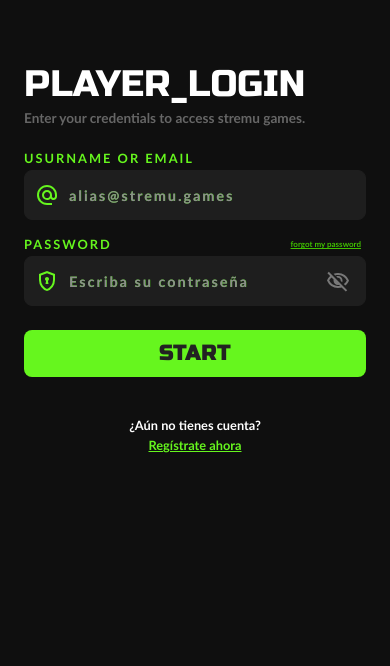
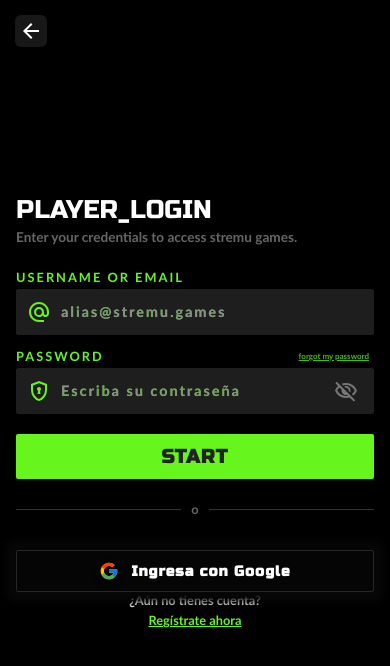
Before and after one commit to elmartuki/stremuGames-Front, a React (Vite) app: page /login in a window 390 px wide. Shown: the top 666 px of the page. Built offline with nearby package versions, Linux system fonts and the light colour scheme; no server answers.

Commit message:
Feat(google-auth): Se agrego una imagen en el fondo del registro de empresas.

```diff
--- a/src/componets/auth/Login.jsx
+++ b/src/componets/auth/Login.jsx
@@ -1,18 +1,18 @@
-import React from "react";
+import React, { useState } from "react";
 import clientAxios from "../../utils/clientAxios";
-import { useState } from "react";
 import { useNavigate } from "react-router-dom";
-import back from "../../icons/back.svg";
 import joystick from "../../icons/joystick.svg";
 import arroba from "../../icons/arroba.svg";
 import encrypted from "../../icons/encrypted.svg";
 import visibility_off from "../../icons/visibility_off.svg";
 import visibility from "../../icons/visibility.svg";
-import logoutWhite from "../../icons/logoutWhite.svg";
+import background_3 from "../../icons/background_3.png";
 import errorIcon from "../../icons/error.svg";
 import fondo_futurista_4k from "../../images/fondo_futurista_4k.jpg";
 import fondo_futurista_4k_2 from "../../images/fondo_futurista_4k_2.jpg";
 import fondo_futurista_4k_3 from "../../images/fondo_futurista_4k_3.jpg";
+import { loginWithGoogle } from "../../utils/FireBase";
+import "../../css/loginUsuarios.css";
 
 export default function Login() {
   const [form, setForm] = useState({
@@ -23,26 +23,45 @@
   const [errorLogin, setErrorLogin] = useState("");
 
   const navigate = useNavigate();
+
+  const handleGoogleLogin = async () => {
+    try {
+      const { idToken } = await loginWithGoogle();
+
+      const response = await clientAxios.post("/usuarios/login", {
+        token: idToken,
+      });
+
+      if (response.status === 200) {
+        localStorage.setItem("TokenStremuGames", response.data.token);
+        localStorage.setItem("usuario", JSON.stringify(response.data.usuario));
+        navigate("/explorar");
+      }
+    } catch (error) {
+      console.error(error);
+      if (error.response && error.response.status === 404) {
+        setErrorLogin("Cuenta no encontrada. Por favor regístrate primero.");
+      } else {
+        setErrorLogin("Error al iniciar sesión con Google");
+      }
+    }
+  };
+
   const handleSubmit = async (event) => {
     event.preventDefault();
     setErrorLogin("");
+
     if (!form.usuario_email.trim() && !form.password.trim()) {
-      setErrorLogin("Escriba su usuario/email y su contraseña");
-      return;
+      return setErrorLogin("Escriba su usuario/email y su contraseña");
     }
-
     if (!form.usuario_email.trim()) {
-      setErrorLogin("Escriba su usuario/email");
-      return;
+      return setErrorLogin("Escriba su usuario/email");
     }
     if (!form.password.trim()) {
-      setErrorLogin("Escriba su contraseña");
-      return;
+      return setErrorLogin("Escriba su contraseña");
     }
-
     if (form.password.length < 6) {
-      setErrorLogin("Usuario/Email o contraseña incorrectos");
-      return;
+      return setErrorLogin("Usuario/Email o contraseña incorrectos");
     }
 
     try {
@@ -50,9 +69,7 @@
 
       if (response.status === 200) {
         localStorage.setItem("TokenStremuGames", response.data.token);
-
         localStorage.setItem("usuario", JSON.stringify(response.data.usuario));
-
         navigate("/explorar");
       }
     } catch (error) {
@@ -63,13 +80,17 @@
   return (
     <>
       <section className="container-login-father">
+        <img
+          src={background_3}
+          className="background-login-image"
+          alt="Fondo de pantalla del login"
+        />
         <article className="container-login">
           <div className="subcontainer-login">
             <div className="container-login-title">
               <div className="image-joystick">
                 <img src={joystick} alt="Joystick" />
               </div>
-
               <p>STREMU GAMES</p>
             </div>
             <p className="container-login-subtitle">BEYOND THE</p>
@@ -80,13 +101,14 @@
             </p>
             <div className="carousel">
               <div className="zoom-carousel">
-                <img src={fondo_futurista_4k} />
-                <img src={fondo_futurista_4k_2} />
-                <img src={fondo_futurista_4k_3} />
+                <img src={fondo_futurista_4k} alt="Fondo 1" />
+                <img src={fondo_futurista_4k_2} alt="Fondo 2" />
+                <img src={fondo_futurista_4k_3} alt="Fondo 3" />
               </div>
             </div>
           </div>
         </article>
+
         <section className="login-section">
           <form className="login-form" onSubmit={handleSubmit}>
             <div className="login-card">
@@ -99,9 +121,8 @@
               <div className="login-form__content">
                 <div className="login-form__field">
                   <label className="login-form__label" htmlFor="usuario_email">
-                    USURNAME OR EMAIL
+                    USERNAME OR EMAIL
                   </label>
-
                   <div className="login-form__input-wrapper">
                     <img src={arroba} alt="" />
                     <input
@@ -111,10 +132,7 @@
                       placeholder="alias@stremu.games"
                       value={form.usuario_email}
                       onChange={(e) =>
-                        setForm({
-                          ...form,
-                          usuario_email: e.target.value,
-                        })
+                        setForm({ ...form, usuario_email: e.target.value })
                       }
                     />
                   </div>
@@ -129,10 +147,8 @@
                       forgot my password
                     </a>
                   </div>
-
                   <div className="login-form__input-wrapper">
                     <img src={encrypted} alt="Contraseña" />
-
                     <input
                       id="password"
                       type={mostrarPassword ? "text" : "password"}
@@ -140,56 +156,76 @@
                       placeholder="Escriba su contraseña"
                       value={form.password}
                       onChange={(e) =>
-                        setForm({
-                          ...form,
-                          password: e.target.value,
-                        })
+                        setForm({ ...form, password: e.target.value })
                       }
                     />
-
                     <button
                       type="button"
                       className="login-form__toggle-password"
                       onClick={() => setMostrarPassword(!mostrarPassword)}
-                      aria-label={
-                        mostrarPassword
-                          ? "Ocultar contraseña"
-                          : "Mostrar contraseña"
-                      }
                     >
                       <img
                         src={mostrarPassword ? visibility : visibility_off}
-                        alt={
-                          mostrarPassword
-                            ? "Ocultar contraseña"
-                            : "Mostrar contraseña"
-                        }
+                        alt="Toggle Password"
                       />
                     </button>
                   </div>
                 </div>
+
                 {errorLogin && (
-                  <>
                   <div className="login-form__error login-form__error--center">
-                      <img src={errorIcon} />
+                    <img src={errorIcon} alt="Error" />
                     <p>{errorLogin}</p>
                   </div>
-                  </>
                 )}
 
                 <button type="submit" className="login-form__submit">
                   <p>START</p>
                 </button>
+
+                <div className="login-form__separator">
+                  <span></span>o<span></span>
+                </div>
+
+                <button
+                  type="button"
+                  onClick={handleGoogleLogin}
+                  className="login-form__submit_google"
+                >
+                  <svg
+                    xmlns="http://www.w3.org/2000/svg"
+                    viewBox="0 0 48 48"
+                    width="24px"
+                    height="24px"
+                  >
+                    <path
+                      fill="#FFC107"
+                      d="M43.611,20.083H42V20H24v8h11.303c-1.649,4.657-6.08,8-11.303,8c-6.627,0-12-5.373-12-12c0-6.627,5.373-12,12-12c3.059,0,5.842,1.154,7.961,3.039l5.657-5.657C34.046,6.053,29.268,4,24,4C12.955,4,4,12.955,4,24c0,11.045,8.955,20,20,20c11.045,0,20-8.955,20-20C44,22.659,43.862,21.35,43.611,20.083z"
+                    />
+                    <path
+                      fill="#FF3D00"
+                      d="M6.306,14.691l6.571,4.819C14.655,15.108,18.961,12,24,12c3.059,0,5.842,1.154,7.961,3.039l5.657-5.657C34.046,6.053,29.268,4,24,4C16.318,4,9.656,8.337,6.306,14.691z"
+                    />
+                    <path
+                      fill="#4CAF50"
+                      d="M24,44c5.166,0,9.86-1.977,13.409-5.192l-6.19-5.238C29.211,35.091,26.715,36,24,36c-5.202,0-9.619-3.317-11.283-7.946l-6.522,5.025C9.505,39.556,16.227,44,24,44z"
+                    />
+                    <path
+                      fill="#1976D2"
+                      d="M43.611,20.083H42V20H24v8h11.303c-0.792,2.237-2.231,4.166-4.087,5.571c0.001-0.001,0.002-0.001,0.003-0.002l6.19,5.238C36.971,39.205,44,34,44,24C44,22.659,43.862,21.35,43.611,20.083z"
+                    />
+                  </svg>
+                  <p>Ingresa con Google</p>
+                </button>
               </div>
             </div>
-          </form>
-
             <footer className="login-footer">
               <p className="login-footer__text">¿Aún no tienes cuenta?</p>
               <a href="/registro" className="login-footer__link">
                 Regístrate ahora
               </a>
             </footer>
+          </form>
         </section>
       </section>
     </>
--- a/src/css/loginUsuarios.css
+++ b/src/css/loginUsuarios.css
@@ -1,27 +1,43 @@
+.container-login-father {
+  display: flex;
+  width: 100%;
+  height: 100dvh;
+  overflow: hidden;
+  background-color: #000;
+  position: relative;
+
+  .background-login-image {
+    display: none;
+  }
+}
+
 .container-nav-header-login {
   display: flex;
   align-items: center;
   justify-content: start;
   width: 100%;
-  height: 64px;
+  height: 60px;
   border-bottom: 2px solid rgb(0, 255, 0);
   background-color: transparent;
+  position: relative;
+  z-index: 10;
 }
 
 .login-navbar {
   position: absolute;
   left: 16px;
-  top: 20px;
+  top: 18px;
 }
 
 .login-navbar__back {
   background: none;
   border: none;
-}
+  cursor: pointer;
 
-.login-navbar__back img {
+  img {
     width: 24px;
     height: 24px;
+  }
 }
 
 .navbar_init_container {
@@ -40,7 +56,8 @@
   width: 100%;
 }
 
-.logo p {
+.logo {
+  p {
     display: flex;
     align-items: center;
     gap: 8px;
@@ -48,31 +65,46 @@
     white-space: nowrap;
   }
 
-.logo img {
+  img {
     width: 32px;
     height: 32px;
     flex-shrink: 0;
   }
+}
 
 .login-section {
   width: 100%;
+  height: 100%;
+  padding-bottom: 30px !important;
   display: flex;
   flex-direction: column;
   justify-content: center;
   align-items: center;
+  overflow: hidden;
+  background-color: #000;
 }
+
 .container-login {
   display: none;
 }
+
 .login-form {
   width: 100%;
-  margin-top: 30px;
+  height: 100%;
+  display: flex;
+  flex-direction: column;
+  justify-content: center;
+  margin-top: 0;
+  padding: 0 1rem;
 }
 
 .login-card {
   width: 100%;
-  border-radius: 12px;
-  padding: 1.5rem;
+  max-width: 450px;
+  margin: 0 auto;
+  border-radius: 2px;
+
+  background-color: transparent;
 }
 
 .login-card__header {
@@ -81,9 +113,9 @@
   margin-bottom: 1.5rem;
 
   img {
-    width: 70px;
+    width: 60px;
     padding: 10px;
-    border-radius: 12px;
+    border-radius: 2px;
     box-shadow: 1px 5px 9px #66f61e;
     background: linear-gradient(to left, #3eb402, #66f61e);
     object-fit: cover;
@@ -92,7 +124,7 @@
 
 .login-card__title {
   display: flex;
-  font-size: 2.3rem;
+  font-size: 1.6rem;
   margin-top: 0.5rem;
   margin-bottom: 0.25rem;
   font-family: "Russo One", sans-serif;
@@ -108,7 +140,7 @@
 .login-form__content {
   display: flex;
   flex-direction: column;
-  gap: 1rem;
+  gap: 0.8rem;
 }
 
 .login-form__field {
@@ -121,6 +153,7 @@
     display: flex;
     justify-content: space-between;
     align-items: center;
+
     a {
       font-size: 11px;
       margin-right: 5px;
@@ -144,11 +177,11 @@
   display: flex;
   border: 1px solid #1e1e1e;
   background-color: #1e1e1e;
-  border-radius: 8px;
+  border-radius: 2px;
 
   img {
     margin-left: 5px;
-    padding: 12px 5px;
+    padding: 10px 5px;
   }
 
   .login-form__input:focus {
@@ -156,6 +189,7 @@
     background-color: transparent;
   }
 }
+
 .login-form__toggle-password {
   background: none;
   border: none;
@@ -163,22 +197,23 @@
   display: flex;
   align-items: center;
   margin-right: 10px;
-  opacity: 40%;
+  opacity: 0.4;
 }
 
 .login-form__input {
   width: 100%;
-  padding: 0.6rem 1rem;
+  padding: 0.5rem 1rem;
   background-color: transparent;
   border: none;
   font-size: 0.9rem;
   outline: none;
-  padding: 10px 5px;
+  padding: 8px 5px;
   letter-spacing: 2px;
-}
-.login-form__input::placeholder {
+
+  &::placeholder {
     color: #8d8d8d;
     text-shadow: 0.2px 0.2px 0.1px rgba(72, 255, 0, 0.815);
+  }
 }
 .login-form__submit {
   display: flex;
@@ -186,30 +221,118 @@
   align-items: center;
   gap: 10px;
   margin-top: 0.5rem;
-  padding: 0.7rem;
-  border-radius: 8px;
+  padding: 0.6rem;
+  border-radius: 2px;
   background-color: #66f61e;
-  border: none;
+  transition: all 0.3s cubic-bezier(0.25, 0.8, 0.25, 1);
+  border: 1px solid transparent;
   cursor: pointer;
+
   p {
-    font-size: 1.3rem;
+    font-size: 1.2rem;
     font-family: "Russo One", sans-serif;
     font-weight: 900;
     font-style: normal;
     color: #222222;
     letter-spacing: 1px;
+    margin: 0;
+    transition: color 0.3s ease;
+  }
+
+  &:hover {
+    background-color: #000000;
+    border-color: #66f61e;
+    transform: scale(1.05);
+    box-shadow: 0 0 15px rgba(102, 246, 30, 0.6);
+
+    p {
+      color: #66f61e;
+      text-shadow: 0 0 5px rgba(102, 246, 30, 0.5);
+    }
+  }
+
+  &:active {
+    transform: scale(0.95);
+    box-shadow: 0 0 5px rgba(102, 246, 30, 0.3);
+  }
+}
+.login-form__separator {
+  width: 100%;
+  display: flex;
+  align-items: center;
+  justify-content: center;
+  margin: 10px 0;
+  gap: 10px;
+  color: #666;
+  font-size: 0.8rem;
+
+  span {
+    width: 100%;
+    height: 1px;
+    background: #333;
+  }
+}
+
+.login-form__submit_google {
+  width: 100%;
+  display: flex;
+  align-items: center;
+  justify-content: center;
+  gap: 12px;
+  padding: 10px 16px;
+  margin-top: 10px;
+  background-color: rgba(104, 104, 104, 0.05);
+  border: 1px solid rgb(39, 39, 39);
+  box-shadow: 0px 0px 10px 10px rgb(7, 7, 7);
+  border-radius: 2px;
+  cursor: pointer;
+  transition: all 0.3s cubic-bezier(0.4, 0, 0.2, 1);
+  backdrop-filter: blur(5px);
+  position: relative;
+  overflow: hidden;
+
+  p {
+    font-size: 0.9rem !important;
+    font-family: "Russo One", sans-serif;
+    font-weight: 900;
+    font-style: normal;
+    color: #ffffff;
+    letter-spacing: 1px;
+    margin: 0;
+  }
+
+  &:hover {
+    background-color: rgba(255, 255, 255, 0);
+    border-color: #66f61e;
+    transform: translateY(-2px);
+    box-shadow: 0 4px 15px rgba(0, 0, 0, 0.2);
+  }
+
+  &:active {
+    transform: translateY(0);
+    background-color: rgba(255, 255, 255, 0.02);
+    box-shadow: none;
+  }
+
+  svg {
+    width: 20px;
+    height: 20px;
+    filter: drop-shadow(0 2px 4px rgba(0, 0, 0, 0.1));
+    transition: transform 0.3s ease;
+  }
+
+  &:hover svg {
+    transform: scale(1.1);
   }
 }
 
 .login-footer {
-  margin-top: 1rem;
   text-align: center;
   font-size: 0.8rem;
 }
+
 .login-footer__link {
   color: #66f61e;
-}
-.login-footer__link {
   display: block;
   margin-top: 0.25rem;
 }
@@ -221,10 +344,12 @@
   gap: 10px;
   font-size: 0.9rem;
   border: 1px solid rgb(0, 182, 15);
-  padding: 10px;
-  border-radius: 8px;
+  padding: 8px;
+  border-radius: 2px;
+
   p {
     color: #66f61e;
+    margin: 0;
   }
 }
 
@@ -235,10 +360,12 @@
   gap: 10px;
   font-size: 0.9rem;
   border: 1px solid rgb(255, 0, 0);
-  padding: 10px;
-  border-radius: 8px;
+  padding: 8px;
+  border-radius: 2px;
+
   p {
     color: rgb(255, 0, 0);
+    margin: 0;
   }
 }
 
@@ -248,92 +375,130 @@
 
 @media (min-width: 768px) {
   .login-card {
-    padding: 2rem;
+    padding: 0px;
   }
 }
+
 @media (min-width: 1024px) {
   .container-login-father {
     display: flex;
     width: 100%;
-    min-height: 100vh;
+    height: 100vh;
     background-color: transparent;
+    position: relative;
+
+    .login-card {
+      padding: 18px;
+    }
+
+    .background-login-image {
+      position: absolute;
+      display: flex;
+      width: 100%;
+      height: 100%;
+      z-index: -1;
+      object-fit: cover;
+    }
+
     .container-login {
       width: 60%;
       border-right: 0.5px solid rgba(0, 255, 0, 0.274);
-      padding-left: 150px;
+      padding-left: 100px;
       display: flex;
       flex-direction: column;
       justify-content: center;
       align-items: center;
+      height: 100%;
     }
+
     .subcontainer-login {
       width: 100%;
       max-width: 520px;
       text-align: left;
     }
+
     .container-login-title {
-      font-size: 2rem;
+      font-size: 2.9rem;
       text-align: left;
       display: flex;
       align-items: center;
       gap: 10px;
       margin-bottom: 15px;
+
       .image-joystick {
         background-color: #66f61e;
         box-shadow: 0 0 20px #66f61e;
-        border-radius: 10px;
-        width: 50px;
-        height: 50px;
+        border-radius: 2px;
+        width: 60px;
+        height: 60px;
         text-align: center;
         padding: 5px;
+
         img {
           width: 100%;
           filter: invert();
         }
       }
     }
+
     .login-card__icon {
-      width: 120px;
+      width: 100px;
       margin-bottom: 0.5rem;
     }
+    .login-card__title {
+      font-size: 2.2rem;
+    }
     .container-login-subtitle {
-      font-size: 3rem;
+      font-size: 2rem;
       font-family: "Russo One", sans-serif;
       font-weight: 400;
       font-style: normal;
       text-align: left;
     }
+
     .container-login-subtitle-2 {
-      font-size: 4rem;
+      font-size: 3.5rem;
       color: #66f61e;
       font-style: italic;
       text-align: left;
     }
+
     .container-login-description {
       width: 100%;
       max-width: 420px;
       text-align: left;
-      line-height: 1.6;
+      line-height: 1.5;
       color: #b5b5b5;
       font-size: 14px;
       white-space: normal;
     }
+
     .login-box {
       text-align: left;
     }
+
     .login-section {
       display: flex;
       flex-direction: column;
       width: 40%;
+      height: 100%;
+      justify-content: center;
+      background-color: transparent;
+    }
+
+    .login-form {
+      padding: 0;
+      width: 100%;
+      align-items: center;
     }
   }
+
   .carousel {
-    width: 400px;
-    height: 220px;
+    width: 380px;
+    height: 200px;
     overflow: hidden;
-    margin: 30px -15px;
-    border-radius: 10px;
-
+    margin: 25px -0px;
+    border-radius: 2px;
     position: relative;
     animation: shadow 10s ease infinite;
   }
@@ -342,9 +507,8 @@
     width: 100%;
     height: 100%;
     position: relative;
-  }
 
-  .zoom-carousel img {
+    img {
       position: absolute;
       inset: 0;
       width: 100%;
@@ -352,40 +516,46 @@
       object-fit: cover;
       opacity: 0;
       animation: zoomOutFade 30s infinite;
+
+      &:nth-child(1) {
+        animation-delay: 0s;
+      }
+      &:nth-child(2) {
+        animation-delay: 10s;
+      }
+      &:nth-child(3) {
+        animation-delay: 20s;
+      }
+    }
   }
 
-  .zoom-carousel img:nth-child(1) {
-    animation-delay: 0s;
+  @media (min-width: 1440px) {
+    .container-login-father {
+      .login-card {
+        padding: 0px;
       }
-  .zoom-carousel img:nth-child(2) {
-    animation-delay: 10s;
     }
-  .zoom-carousel img:nth-child(3) {
-    animation-delay: 20s;
   }
 
   @keyframes zoomOutFade {
     0% {
       transform: scale(1.15);
     }
-
     5% {
       opacity: 1;
     }
-
     30% {
       opacity: 1;
       transform: scale(1);
     }
-
     33% {
       opacity: 0;
     }
-
     100% {
       opacity: 0;
     }
   }
+
   @keyframes shadow {
     0% {
       box-shadow: transparent;
--- a/src/pages/LoginPage.jsx
+++ b/src/pages/LoginPage.jsx
@@ -1,6 +1,16 @@
 import React from "react";
 import Login from "../componets/auth/Login";
+import back from "../icons/back.svg";
+import more from "../icons/more.svg";
 
 export default function LoginPage() {
-  return <Login />;
+  return (
+    <>
+      <nav className="navbar-phone desk">
+        <img onClick={() => navigate(-1)} src={back} alt="" />
+        <div></div>
+      </nav>
+      <Login />
+    </>
+  );
 }
```
Also changed, not shown: src/componets/auth/Register.jsx (+110 -16 lines), src/pages/RegisterPage.jsx (+11 -1 lines), src/icons/background_3.png (added). Lines whose indentation alone changed are shown as unchanged.
